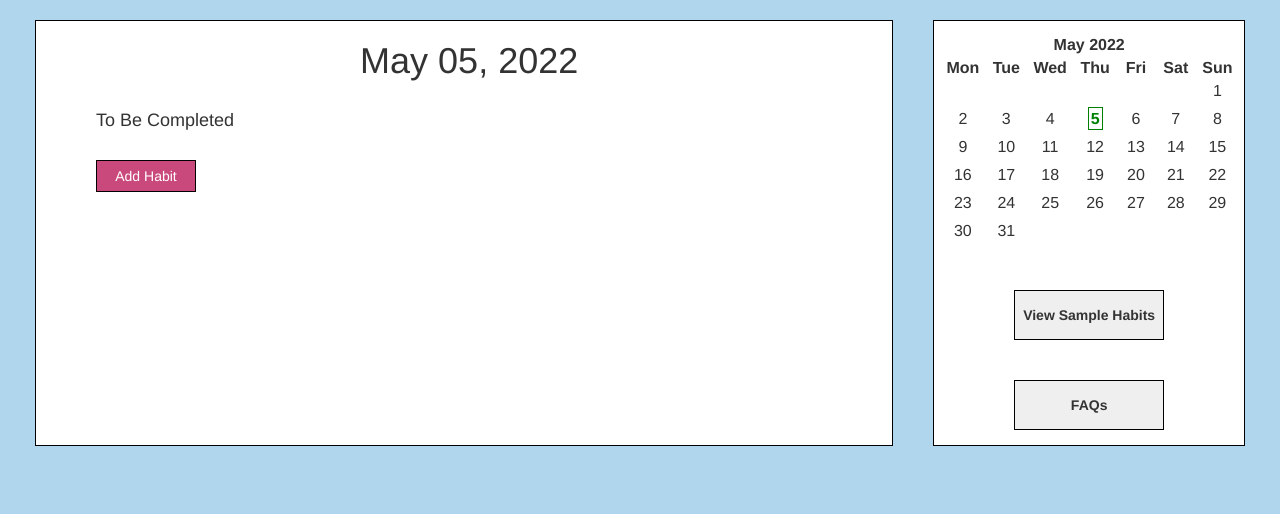
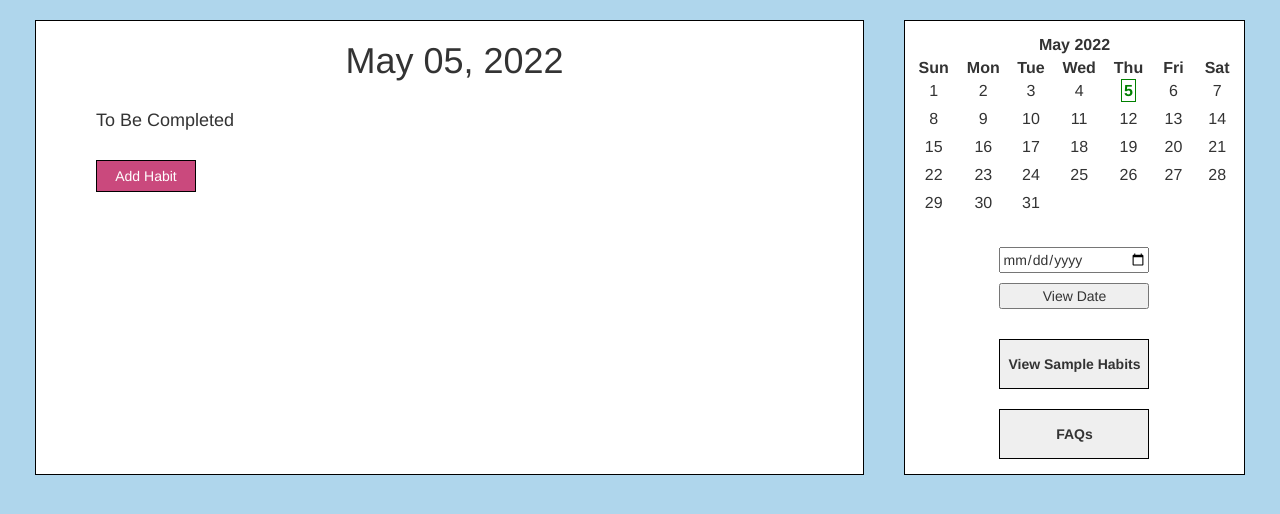
Before and after one commit to allisongoldstein/Habit-Tracker, a Flask app: page / in a window 1280 px wide. Shown: the part 30-544 px from the top of the page. Run offline with Flask 2, Linux system fonts and the light colour scheme; the visitor is signed in with stand-in values (Sample User, id 1); data comes from the database, SQL or seed files in the repository; both versions use the stored data as it was after the commit; data that the repository does not hold is empty; some libraries are stand-ins or nearby versions.

Commit message:
implement view by date

```diff
--- a/app/helpers.py
+++ b/app/helpers.py
@@ -6,7 +6,7 @@ def getMonthCalendar():
     month, year = today.month, today.year
 
     # cal = calendar.month(today.year, today.month)
-    monthCal = calendar.HTMLCalendar(firstweekday=0)
+    monthCal = calendar.HTMLCalendar(firstweekday=6)
     calHTML = monthCal.formatmonth(year, month)
 
     editDate = '>' + str(today.day) + '<'
--- a/app/routes.py
+++ b/app/routes.py
@@ -3,7 +3,7 @@ from flask import render_template, flash, redirect, url_for, request
 from app.forms import LoginForm, RegistrationForm
 from flask_login import current_user, login_user, logout_user
 from app.models import User, Habit
-from datetime import date
+from datetime import date, datetime
 from app.helpers import *
 
 
@@ -12,16 +12,16 @@ from app.helpers import *
 def index():
     if current_user.is_anonymous:
         return redirect(url_for('login'))
-    today = date.today()
-    strdate = today.strftime('%B %d, %Y')
+    viewDate = date.today()
+    strdate = viewDate.strftime('%B %d, %Y')
     habits = Habit.query.filter_by(user_id=current_user.id)
-    checkedHabits = Habit.query.filter_by(user_id=current_user.id, completed=True, date=today).all()
+    checkedHabits = Habit.query.filter_by(user_id=current_user.id, completed=True, date=viewDate).all()
     uncheckedHabits = []
     for habit in habits:
         if habit not in checkedHabits:
             uncheckedHabits.append(habit)
-    print(uncheckedHabits)
-    print(checkedHabits)
+    # print(uncheckedHabits)
+    # print(checkedHabits)
     month = getMonthCalendar()
     return render_template('index.html', title='Habit Tracker',
     date=strdate, month=month,
@@ -60,18 +60,17 @@ def register():
         return redirect(url_for('login'))
     return render_template('register.html', title='Register', form=form)
 
-@app.route('/add', methods=['GET', 'POST'])
-def add():
+@app.route('/add/<x>', methods=['GET', 'POST'])
+def add(x):
     if request.method == 'POST':
         name = request.form['name']
         habit = Habit(name=name, user_id=current_user.id)
         db.session.add(habit)
         db.session.commit()
-    return 'success'
+    return 'success', x
 
 @app.route('/check', methods=['GET', 'POST'])
 def check():
-    print('testerrrrrrrrrrrrrrrrr')
     if request.method == 'POST':
         id = request.form['id']
         checked = request.form['checked']
@@ -90,11 +89,28 @@ def check():
 def delete():
     print('test')
     if request.method == 'POST':
-        print(request.method)
-        print(request.form)
         id = request.form['id']
-        print(id)
         habit = Habit.query.filter_by(id=id).first()
         db.session.delete(habit)
         db.session.commit()
         return 'success'
+
+@app.route('/viewDate/<viewDate>')
+def viewDate(viewDate):
+    if current_user.is_anonymous:
+        return redirect(url_for('login'))
+    viewDate = datetime.strptime(viewDate, '%Y-%m-%d').date()
+    strdate = viewDate.strftime('%B %d, %Y')
+    habits = Habit.query.filter_by(user_id=current_user.id)
+    checkedHabits = []
+    checkedHabits = Habit.query.filter_by(user_id=current_user.id, completed=True, date=viewDate).all()
+    uncheckedHabits = []
+    for habit in habits:
+        if habit not in checkedHabits:
+            uncheckedHabits.append(habit)
+    print(uncheckedHabits)
+    print(checkedHabits)
+    month = getMonthCalendar()
+    return render_template('index.html', title='Habit Tracker',
+    date=strdate, month=month,
+    habits=uncheckedHabits, completedHabits=checkedHabits)
--- a/app/static/scripts.js
+++ b/app/static/scripts.js
@@ -1,6 +1,5 @@
+$(document).ready(function(){
 
-
-$(document).ready(function(){
     $('#submit-button').click(function(){
         var name = $('#name').val();
         if(name != '') {
@@ -15,9 +14,7 @@ $(document).ready(function(){
             })
         }
     })
-})
 
-$(document).ready(function(){
     $('.habit').change(function() {
         var id = this['name']
         if(this.checked) {
@@ -34,9 +31,7 @@ $(document).ready(function(){
             }
         })
     })
-})
 
-$(document).ready(function(){
     $('.delete-button').click(function(){
         var id = this.name
         $.ajax({
@@ -48,4 +43,14 @@ $(document).ready(function(){
             }
         })
     })
+
+    $('#datepicker-submit').click(function() {
+        var date = $('#datepicker').val();
+        console.log(date)
+        $.ajax({
+            success:function(data){
+                window.location.href = '/viewDate/' + date
+            }
+        })
+    })
 })
--- a/app/static/style.css
+++ b/app/static/style.css
@@ -52,12 +52,12 @@ label {
 
 .sidebar {
     flex-grow: 1;
-    width: 200px;
+    min-width: 220px;
 }
 
 .main {
     flex-grow: 5;
-    width: 300px;
+    min-width: 300px;
 }
 
 .content {
@@ -141,6 +141,13 @@ td {
     border: 1px solid black;
 }
 
+#datepicker, #datepicker-submit {
+    margin-top: 5px;
+    margin-bottom: 5px;
+    align-items: center;
+    width: 150px;
+}
+
 .options {
     /* background-color: #777; */
     /* color: white; */
--- a/app/templates/sidebar.html
+++ b/app/templates/sidebar.html
@@ -2,10 +2,15 @@
     <div class="calendar-display">
         {{ month | safe }}
     </div>
-    <br /><br />
+    <br />
     <div class="button-display">
+        <label for="datepicker">
+            <input type="date" id="datepicker"><br />
+            <button id="datepicker-submit">View Date</button>
+        </label>
+        <br /><br />
         <button class="sidebar-button">View Sample Habits</button>
-        <br /><br /><br />
+        <br /><br />
         <button class="sidebar-button">FAQs</button>
     </div>
 </div>
```
Also changed, not shown: app.db.
